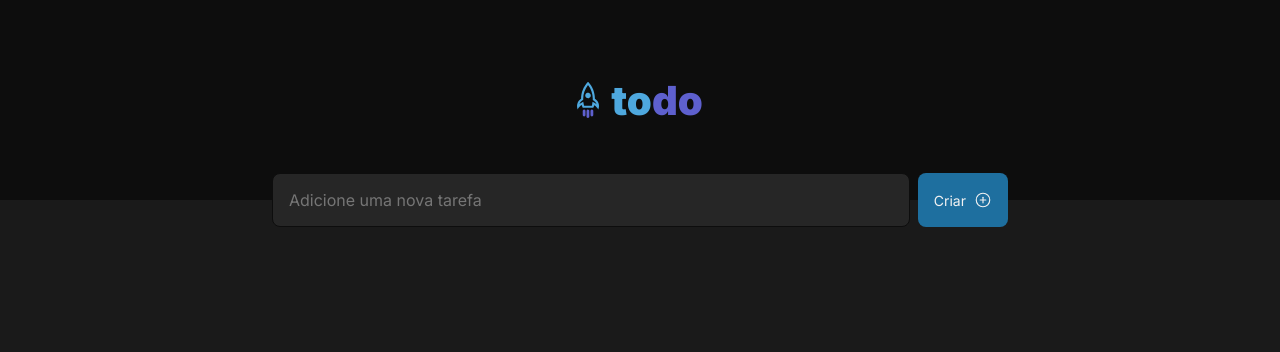
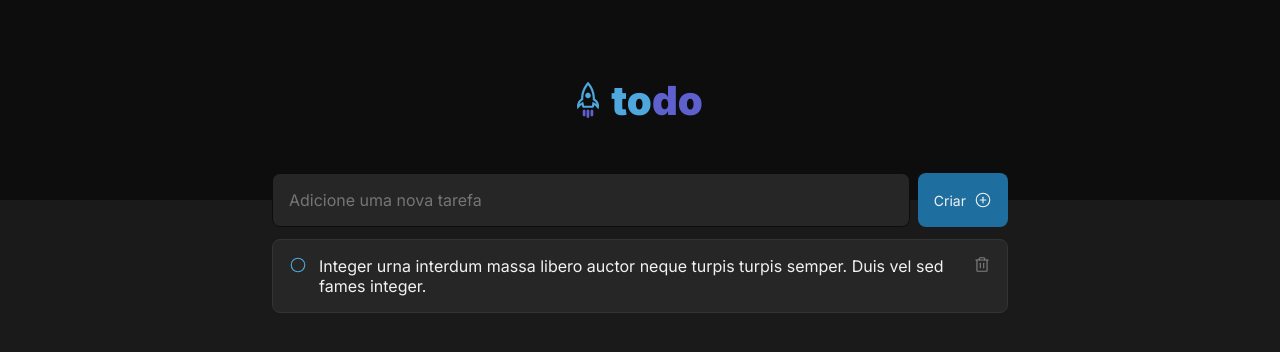
Before and after one commit to ivangeier/desafio-01-react-ts, a React (Vite) app: page / in a window 1280 px wide. Shown: the top 352 px of the page. Built offline with nearby package versions, Linux system fonts and the light colour scheme.

Commit message:
✨Add ToDo list item

```diff
--- a/src/App.tsx
+++ b/src/App.tsx
@@ -1,5 +1,6 @@
 import { Header } from './components/Header'
 import { TodoInput } from './components/TodoInput';
+import { TodoItem } from './components/TodoItem';
 import styles from './App.module.css';
 
 import './global.css';
@@ -10,7 +11,7 @@ function App() {
       <Header />
       <div className={styles.wrapper}>
         <TodoInput />
-
+        <TodoItem />
       </div>
     </>
   )
--- /dev/null
+++ b/src/components/TodoItem.module.css
@@ -0,0 +1,31 @@
+.wrapper {
+   width: 100%;
+   min-height: 72px;
+   margin-top: .75rem;
+   padding: 1rem;
+
+   display: flex;
+   flex-direction: row;
+   gap: .75rem;
+   align-items: flex-start;
+
+   background-color: var(--gray-500);
+   border: 1px solid var(--gray-400);
+   border-radius: 8px;
+}
+
+.circle {
+   color: var(--blue);
+}
+
+.task {
+   flex: 1;
+}
+
+.delete {
+   color: var(--gray-300);
+}
+
+.delete:hover {
+   color: var(--danger);
+}
--- /dev/null
+++ b/src/components/TodoItem.tsx
@@ -0,0 +1,18 @@
+import { Circle, Trash } from 'phosphor-react';
+import styles from './TodoItem.module.css';
+
+export function TodoItem() {
+   return (
+      <div className={styles.wrapper}>
+         <div>
+            <Circle size={18} className={styles.circle} />
+         </div>
+         <div className={styles.task}>
+            Integer urna interdum massa libero auctor neque turpis turpis semper. Duis vel sed fames integer.
+         </div>
+         <div>
+            <Trash size={18} className={styles.delete} />
+         </div>
+      </div>
+   )
+}
```
